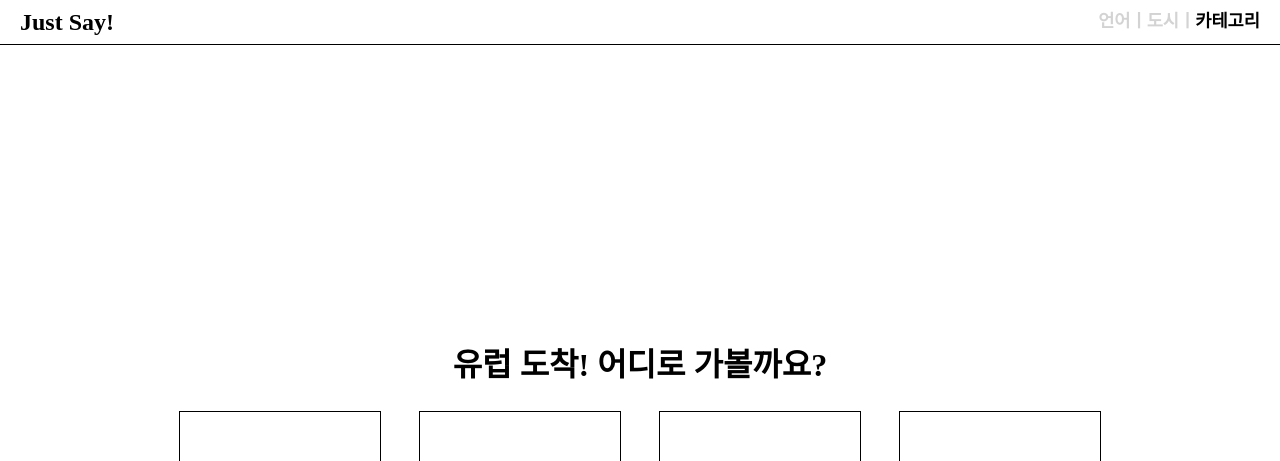
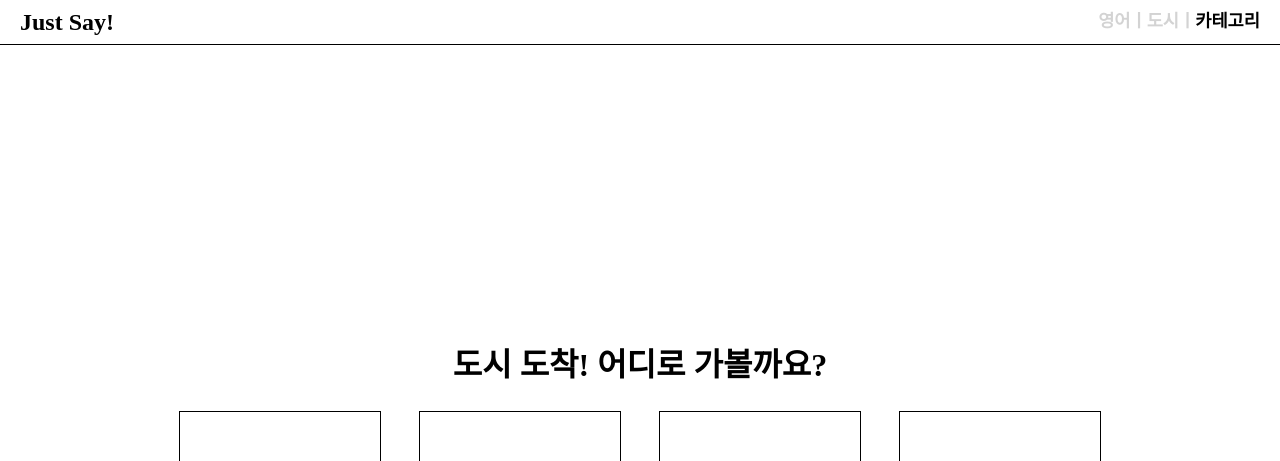
Before and after one commit to hyeon9782/just-say-legacy, a React (Vite) app: page /category in a window 1280 px wide. Shown: the top 461 px of the page. Built offline with nearby package versions, Linux system fonts and the light colour scheme.

Commit message:
feat: 언어 선택 기능 추가

```diff
--- a/src/components/TalkButton.jsx
+++ b/src/components/TalkButton.jsx
@@ -2,10 +2,15 @@ import styled from "styled-components";
 import axios from 'axios';
 import { useEffect, useRef, useState } from "react";
 import useTextToSpeech from "../hooks/useTextToSpeech";
+import { useAtom } from "jotai";
+import { progressAtom } from "../atom/atom";
 
 const TalkButton = () => {
 
     const audioRef = useRef(null);
+
+    const [progress, setProgress] = useAtom(progressAtom);
+
 
     const [messages, setMessages] = useState([
         {"role":"system", "content": "you're a cafe manager Please answer in English"},
@@ -15,7 +20,7 @@ const TalkButton = () => {
     ]);
 
     const callGPT = async (messages) => {
-        const res = await axios.post('http://localhost:8000/api/v1/chatgpt', messages);
+        const res = await axios.post('https://fn93xb2nvl.execute-api.ap-northeast-2.amazonaws.com/default/gpt', messages);
         console.log(res);
         console.log(res.data.answer);
         let answer = `<speak>${res.data.answer}</speak>`
@@ -46,7 +51,7 @@ const TalkButton = () => {
             recognition = new window.webkitSpeechRecognition();
             recognition.continuous = true;
             // recognition.lang = "en-US";
-            recognition.lang = "ko-KR";
+            recognition.lang = progress;
             recognition.onresult = (event) => {
                 const results = event.results;
                 const contents = []
--- a/src/components/common/Progress.jsx
+++ b/src/components/common/Progress.jsx
@@ -5,9 +5,10 @@ import { progressAtom } from "../../atom/atom"
 const Progress = () => {
     const location = useLocation();
     const { language, city, category } = useAtomValue(progressAtom);
+    const newLanguage = language === 'ko-KR' ? "한국어" : "영어"
     return (
         <ProgressBlock>
-            <div><span className={location.pathname === "/language" ? "current" : "item"}>{language}</span>ㅣ</div>
+            <div><span className={location.pathname === "/language" ? "current" : "item"}>{newLanguage}</span>ㅣ</div>
             <div><span className={location.pathname === "/city" ? "current" : "item"}>{city}</span>ㅣ</div>
             <div><span className={location.pathname === "/category" ? "current" : "item"}>{category}</span></div>
         </ProgressBlock>
--- a/src/hooks/useTextToSpeech.js
+++ b/src/hooks/useTextToSpeech.js
@@ -7,7 +7,7 @@ const useTextToSpeech = async ({
   speaking_rate = 1,
 }) =>
   await axios.post(
-    "http://localhost:8000/api/v1/tts",
+    "https://fn93xb2nvl.execute-api.ap-northeast-2.amazonaws.com/default/tts",
     {
       ssml,
       lang_code,
--- a/src/pages/CategoryPage.jsx
+++ b/src/pages/CategoryPage.jsx
@@ -22,7 +22,7 @@ const CategoryPage = () => {
     return (
         <Container>
             <CategoryPageBlock>
-                <TextBlock>유럽 도착! 어디로 가볼까요?</TextBlock>
+                <TextBlock>{progress.city} 도착! 어디로 가볼까요?</TextBlock>
                 <SelectBlock>
                     {categorys.map((category, index) => <div key={index} className="category-item" onClick={() => handleClick(category)}>{category}</div>)}
                 </SelectBlock>
--- a/src/pages/LanguagePage.jsx
+++ b/src/pages/LanguagePage.jsx
@@ -8,7 +8,20 @@ const LanguagePage = () => {
 
     const navigate = useNavigate();
 
-    const languages = ["언어 선택", "영어", "한국어", "일본어"]
+    const languages = [
+        {
+            name : "언어 선택",
+            value :"en-US",
+        },
+        {
+            name : "영어",
+            value :"en-US",
+        },
+        {
+            name : "한국어",
+            value :"ko-KR",
+        },
+    ]
 
     const handleChange = (e) => {
         console.log(e.target.value)
@@ -25,7 +38,7 @@ const LanguagePage = () => {
             <TextBlock>어떤 언어로 말하시겠어요?</TextBlock>
             <SelectBlock>
                 <select onChange={handleChange}>
-                    {languages.map((language, index) => <option key={index} value={language}>{language}</option>)}
+                    {languages.map((language, index) => <option key={index} value={language["value"]}>{language["name"]}</option>)}
                 </select>
             </SelectBlock>
         </LanguagePageBlock>
```
